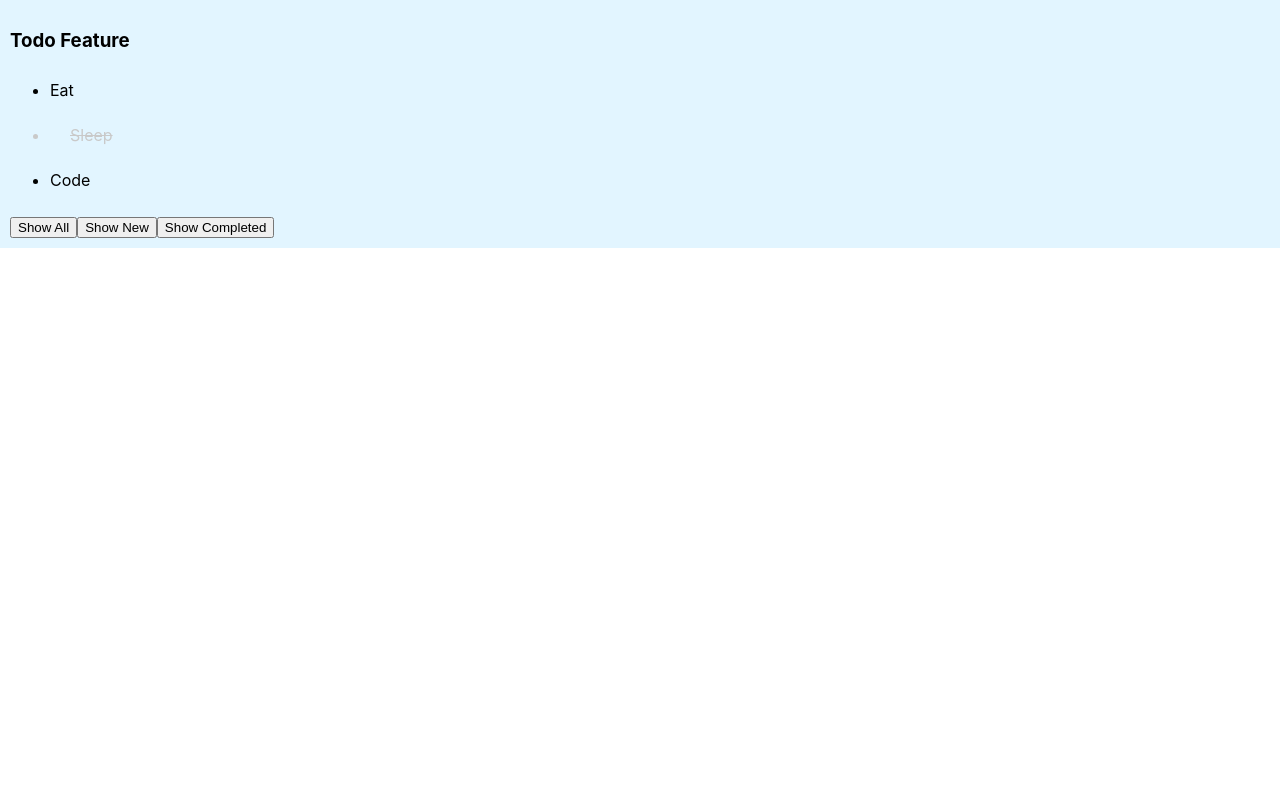
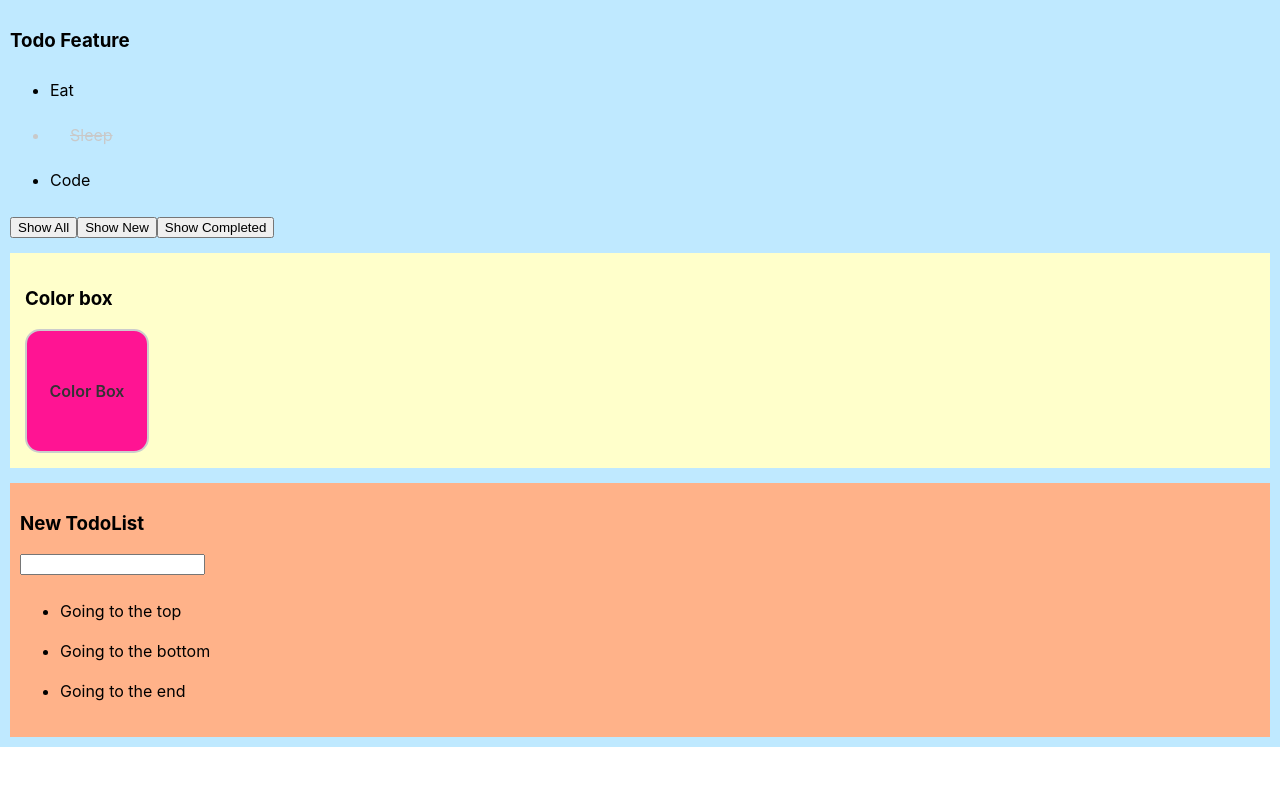
Before and after one commit to HuyNguyen54599/learn-reactjs, a React (Create React App) app: page / in a window 1280 px wide. Shown: the top 786 px of the page. Built offline with nearby package versions, Linux system fonts and the light colour scheme.

Commit message:
useState

```diff
--- a/src/App.js
+++ b/src/App.js
@@ -1,10 +1,14 @@
+import ColorBox from "./features/ColorBox";
 import TodoFeatures from "./features/Todo";
-import "./features/Todo/components/styles.scss";
+import "./styles.scss";
+import NewTodo from "./features/NewTodo";
 
 function App() {
   return (
     <div className="todo">
       <TodoFeatures />
+      <ColorBox />
+      <NewTodo />
     </div>
   );
 }
--- /dev/null
+++ b/src/features/ColorBox/index.jsx
@@ -0,0 +1,40 @@
+import React, { useState } from "react";
+
+const getRandomColor = () => {
+  const COLOR_LIST = ["deeppink", "tomato", "aqua", "lightgreen"];
+
+  let randomColor = Math.trunc(Math.random() * 5);
+
+  return COLOR_LIST[randomColor];
+};
+
+function ColorBox(props) {
+  const [color, setColor] = useState(() => {
+    const initColor = localStorage.getItem("color") || "deeppink";
+
+    return initColor;
+  });
+
+  const handleColorChange = () => {
+    const color = getRandomColor();
+
+    setColor(color);
+
+    localStorage.setItem("color", color);
+  };
+
+  return (
+    <div className="color">
+      <h3>Color box</h3>
+      <div
+        className="color-box"
+        style={{ backgroundColor: color }}
+        onClick={handleColorChange}
+      >
+        Color Box
+      </div>
+    </div>
+  );
+}
+
+export default ColorBox;
--- /dev/null
+++ b/src/features/NewTodo/components/NewTodoList/index.jsx
@@ -0,0 +1,36 @@
+import React from "react";
+import PropTypes from "prop-types";
+
+NewTodoList.propTypes = {
+  todoList: PropTypes.array,
+  onTodoClick: PropTypes.func,
+};
+
+NewTodoList.defaultProps = {
+  todoList: [],
+  onTodoClick: null,
+};
+
+function NewTodoList(props) {
+  const { todoList, onTodoClick } = props;
+
+  const handleNewTodoClick = (todo) => {
+    onTodoClick(todo);
+  };
+
+  return (
+    <ul className="todo-new-list">
+      {todoList.map((todo, index) => (
+        <li
+          className="todo-new-item"
+          key={index}
+          onClick={() => handleNewTodoClick(todo)}
+        >
+          {todo.title}
+        </li>
+      ))}
+    </ul>
+  );
+}
+
+export default NewTodoList;
--- /dev/null
+++ b/src/features/NewTodo/components/TodoForm/index.jsx
@@ -0,0 +1,41 @@
+import React, { useState } from "react";
+import PropTypes from "prop-types";
+
+TodoForm.propTypes = {
+  onTodoSubmit: PropTypes.func,
+};
+
+TodoForm.defaultProps = {
+  onTodoSubmit: null,
+};
+
+function TodoForm(props) {
+  const { onTodoSubmit } = props;
+  const [value, setValue] = useState("");
+
+  const handleValueChange = (e) => {
+    setValue(e.target.value);
+  };
+
+  const onFormSubmit = (e) => {
+    e.preventDefault();
+
+    const inputValue = {
+      title: value,
+    };
+
+    if (!onTodoSubmit) return;
+
+    onTodoSubmit(inputValue);
+
+    setValue("");
+  };
+
+  return (
+    <form onSubmit={onFormSubmit}>
+      <input type="text" value={value} onChange={handleValueChange} />
+    </form>
+  );
+}
+
+export default TodoForm;
--- /dev/null
+++ b/src/features/NewTodo/index.jsx
@@ -0,0 +1,48 @@
+import React, { useState } from "react";
+import NewTodoList from "./components/NewTodoList/index";
+import TodoForm from "./components/TodoForm";
+
+function NewTodo() {
+  const [todoList, setTodoList] = useState([
+    { id: 1, title: "Going to the top" },
+    { id: 2, title: "Going to the bottom" },
+    { id: 3, title: "Going to the end" },
+  ]);
+
+  const handleTodoClick = (todo) => {
+    const indexClicked = todoList.findIndex(
+      (current) => current.id === todo.id
+    );
+
+    if (indexClicked < 0) return;
+
+    const newTodo = [...todoList];
+
+    newTodo.splice(indexClicked, 1);
+
+    setTodoList(newTodo);
+  };
+
+  const handleFormSubmit = (formValue) => {
+    const newTodoItem = {
+      id: todoList.length + 1,
+      ...formValue,
+    };
+
+    const newTodo = [...todoList];
+
+    newTodo.push(newTodoItem);
+
+    setTodoList(newTodo);
+  };
+
+  return (
+    <div className="todo-new">
+      <h3>New TodoList</h3>
+      <TodoForm onTodoSubmit={handleFormSubmit} />
+      <NewTodoList todoList={todoList} onTodoClick={handleTodoClick} />
+    </div>
+  );
+}
+
+export default NewTodo;
--- a/src/features/Todo/components/styles.scss
+++ /dev/null
@@ -1,19 +0,0 @@
-.todo {
-    background-color: rgb(226, 245, 255);
-    padding: 10px;
-    &-list {
-        display: flex;
-        flex-direction: column;
-        row-gap: 5px;
-    }
-    &-item {
-        cursor: pointer;
-        padding: 10px 0;
-        transition: 0.3s;
-        &.completed {
-            padding: 10px 20px;
-            color: rgb(201, 201, 201);
-            text-decoration: line-through;
-        }
-    }
-}
--- /dev/null
+++ b/src/styles.scss
@@ -0,0 +1,52 @@
+@mixin size($width: 100px, $height: $width) {
+    width: $width;
+    height: $height;
+}
+
+.todo {
+    background-color: rgb(191, 233, 255);
+    padding: 10px;
+    &-list {
+        display: flex;
+        flex-direction: column;
+        row-gap: 5px;
+    }
+    &-item {
+        cursor: pointer;
+        padding: 10px 0;
+        transition: 0.3s;
+        &.completed {
+            padding: 10px 20px;
+            color: rgb(201, 201, 201);
+            text-decoration: line-through;
+        }
+    }
+    &-new {
+        background-color: rgb(255, 178, 137);
+        padding: 10px;
+        margin-top: 15px;
+        &-item {
+            padding: 10px 0;
+            cursor: pointer;
+            &:hover {
+                background-color: rgba(236, 236, 236, 0.3);
+            }
+        }
+    }
+}
+
+.color {
+    background-color: rgb(255, 255, 203);
+    // margin: 15px -15px -15px -15px;
+    margin-top: 15px;
+    padding: 15px;
+    &-box {
+        @include size(120px);
+        display: grid;
+        place-content: center;
+        border: 2px solid #ccc;
+        border-radius: 15px;
+        color: #333;
+        font-weight: 600;
+    }
+}
```
